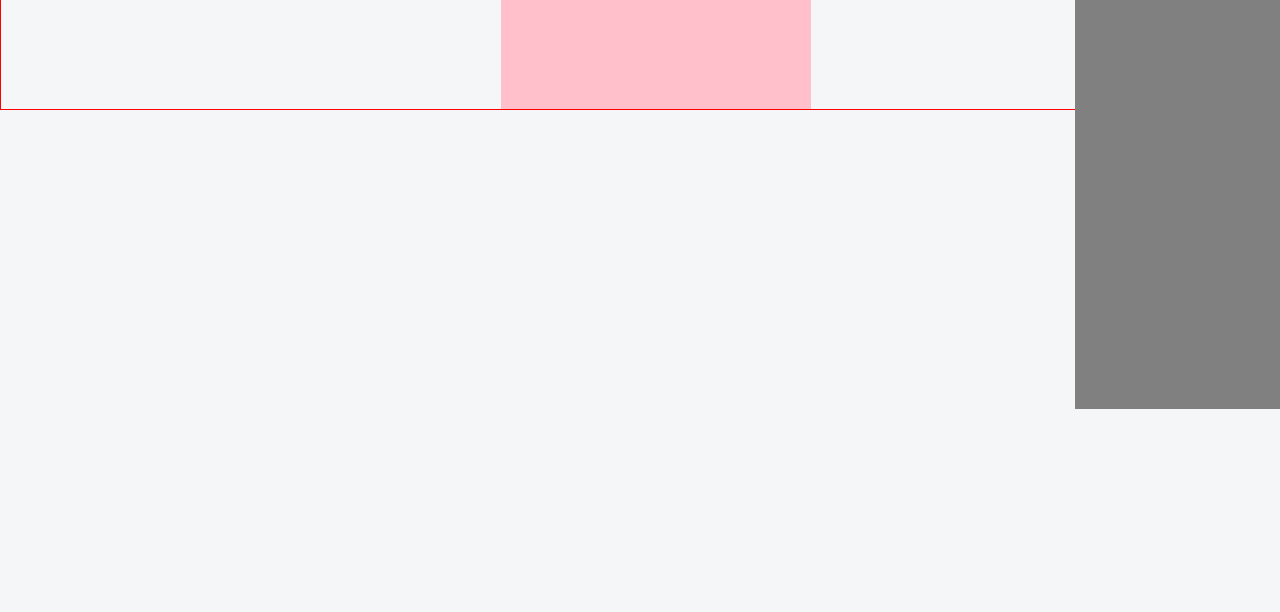
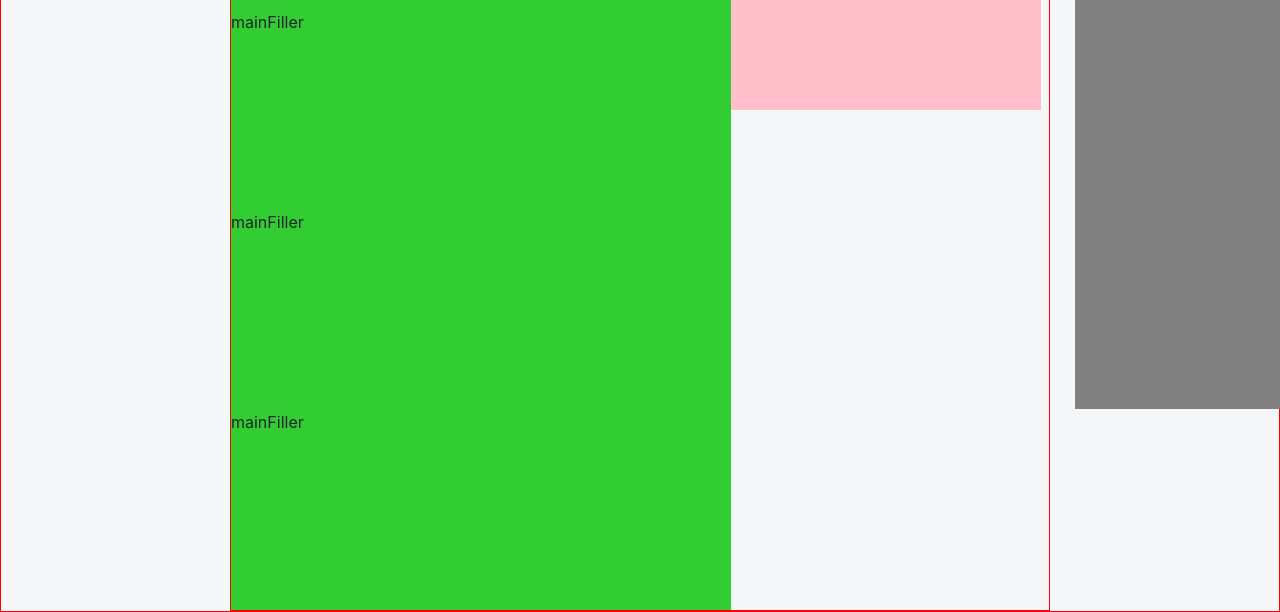
Before and after one commit to Lilkgb/facebook, a plain HTML site: page index.html in a window 1280 px wide. Shown: the part 432-1044 px from the top of the page. Before the commit the page ends 800 px from the top, so only its background shows below. Drawn offline with Linux system fonts and the light colour scheme.

Commit message:
attempting to fix the position of stories

```diff
--- a/index.html
+++ b/index.html
@@ -41,6 +41,7 @@
     </div>
 
     <div class="main">
+      <div class="innerMain">
         <div class="leftMenu">
           <div class="name">
             <img src="img/peterProfile.jpeg" alt="">
@@ -70,6 +71,19 @@
             <div class="feedFiller">
               <p>mainFiller</p>
             </div>
+            <div class="feedFiller">
+              <p>mainFiller</p>
+            </div>
+            <div class="feedFiller">
+              <p>mainFiller</p>
+            </div>
+            <div class="feedFiller">
+              <p>mainFiller</p>
+            </div>
+            <div class="feedFiller">
+              <p>mainFiller</p>
+            </div>
+
           </div>
           <div class="stories">
             <div class="storyFiller">
@@ -83,5 +97,6 @@
           </div>
         </div>
       </div>
+    </div>
   </body>
 </html>
--- a/scss/input.scss
+++ b/scss/input.scss
@@ -114,17 +114,17 @@ body {
 }
 
 .main {
-  display: flex;
-  justify-content: space-between;
   border: 1px solid red;
   width: 100%;
+  margin-top: 40px;
+  .innerMain {
+    display: flex;
+    width: 83%;
     margin: auto;
-  margin-top: 40px;
     .leftMenu {
       width: 180px;
       position: fixed;
       top: 40px;
-    left: 9%;
       padding-top: 20px;
       border: 1px solid black;
       .name {
@@ -174,6 +174,9 @@ body {
     }
     .mainSection {
       display: flex;
+      width: 820px;
+      margin: auto;
+      border: 1px solid red;
       .feed {
         .feedFiller {
           width: 500px;
@@ -182,10 +185,13 @@ body {
         }
       }
       .stories {
+        display: flex;
+        justify-content: flex-end;
         .storyFiller {
           width: 310px;
           height: 500px;
           background-color: pink;
+        }
       }
     }
   }
```
Also changed, not shown: scss/input.css, 1 other file. Lines whose indentation alone changed are shown as unchanged.
